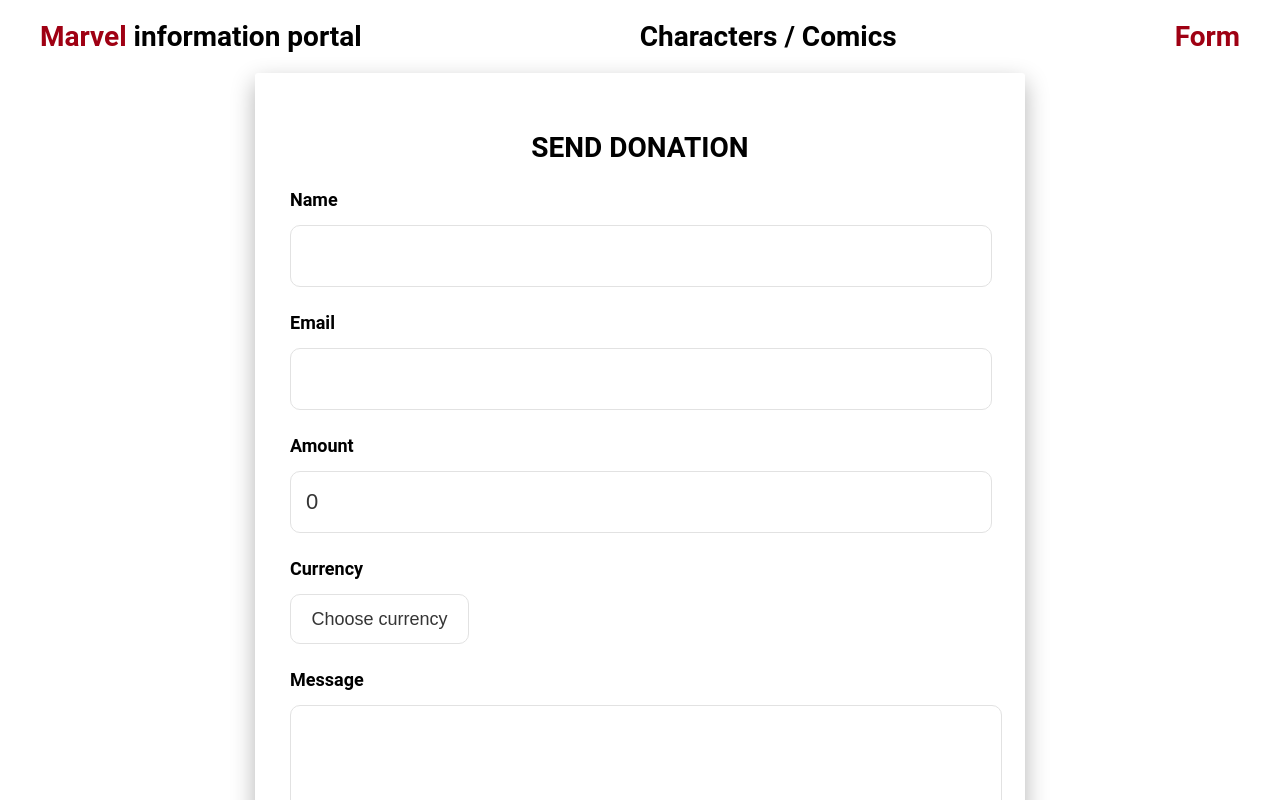
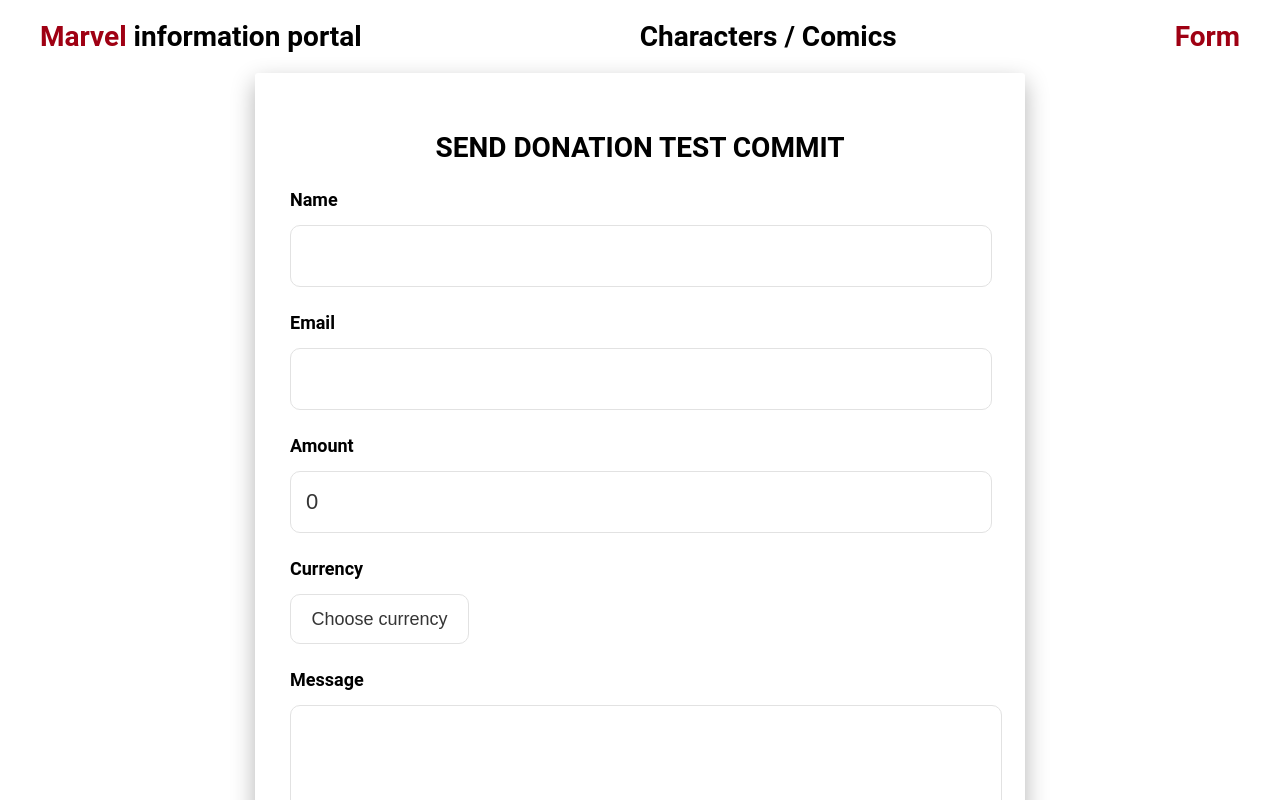
Before and after one commit to xxxjavacoder/marvel-app, a React (Create React App) app: page /form in a window 1280 px wide. Shown: the top 800 px of the page. Built offline with nearby package versions, Linux system fonts and the light colour scheme.

Commit message:
test commit

```diff
--- a/src/components/form/Form.js
+++ b/src/components/form/Form.js
@@ -59,7 +59,7 @@ const Form = () => {
 
     return (
         <form className="form" onSubmit={formik.handleSubmit}>
-            <h2>Send Donation</h2>
+            <h2>Send Donation Test commit</h2>
             <label htmlFor="name">Name</label>
             <input
                 id="name"
```
